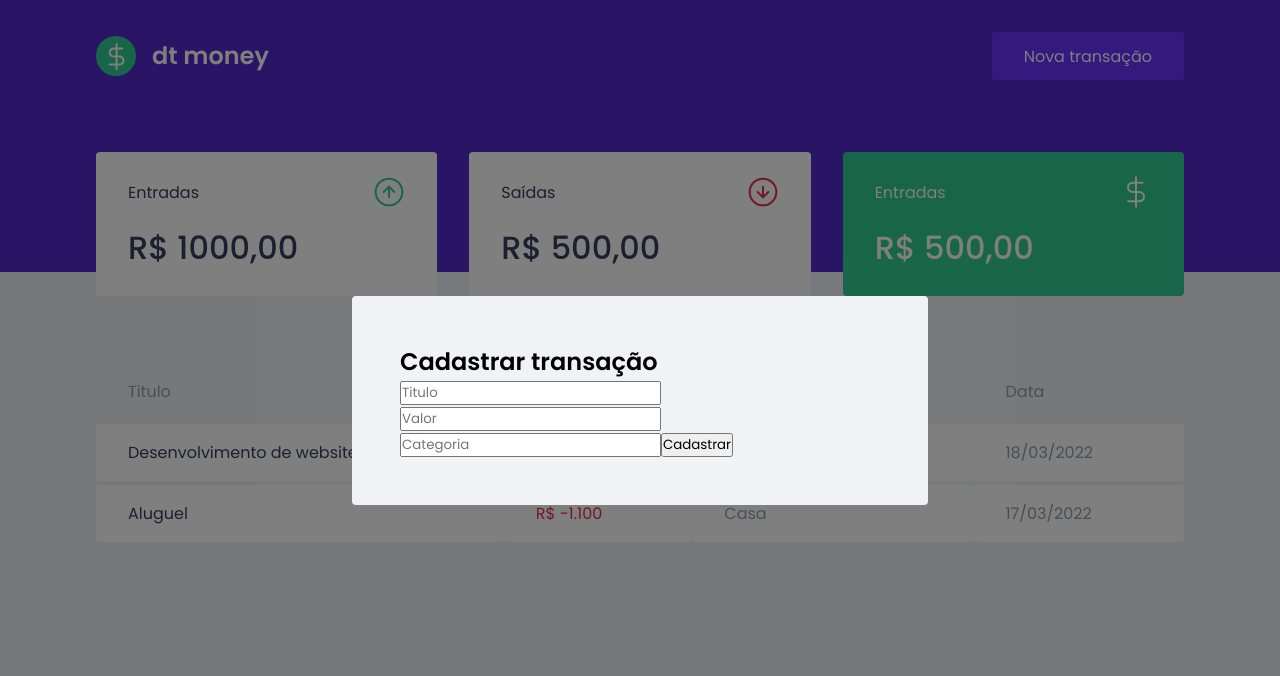
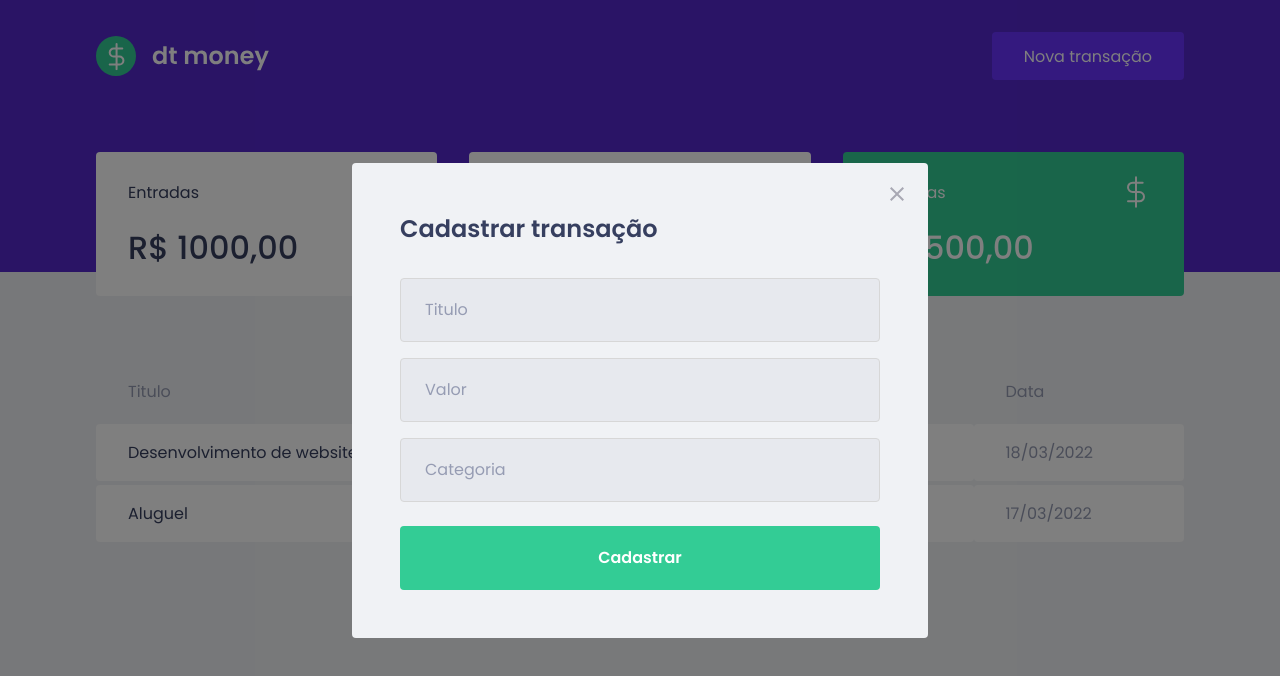
Before and after one commit to luisdasilvahenrique/Ignite-ReactJS-dt-money, a React (Create React App) app: page / in a window 1280 px wide. Both pictures are taken after a click on the button "Nova transação". Shown: the top 676 px of the page. Built offline with nearby package versions, Linux system fonts and the light colour scheme; no server answers; what miragejs would draw is missing.

Commit message:
estilizando modal

```diff
--- a/src/components/NewTransactionModal/index.tsx
+++ b/src/components/NewTransactionModal/index.tsx
@@ -1,6 +1,6 @@
 import Modal from "react-modal";
 import { Container } from "./styles";
-;
+import closeImg from "../../assets/close.svg"
 
 interface NewTransactionModalProps{
 
@@ -19,6 +19,15 @@
 
         >
 
+            <button
+            type="button"
+            onClick={onRequestClose}
+            className="react-modal-close"
+            >
+
+                <img src={closeImg} alt="Fechar modal" />
+            </button>
+
            <Container>
             <h2>Cadastrar transação</h2>
 
--- a/src/components/NewTransactionModal/styles.ts
+++ b/src/components/NewTransactionModal/styles.ts
@@ -1,5 +1,50 @@
 import styled from "styled-components";
 
 export const Container = styled.form`
+    h2{
+        color: var(--text-title);
+        font-size: 1.5rem;
+        margin-bottom: 2rem;
+    }
 
+    input{
+        width: 100%;
+        padding: 0 1.5rem;
+        height: 4rem;
+        border-radius: 0.25rem;
+
+        border: 1px solid #d7d7d7;
+        background: #e7e9ee;
+
+        font-weight: 400;
+        font-size: 1rem;
+
+        &::placeholder{
+            color: var(--text-body);
+        }
+
+        & + input {
+            margin-top: 1rem;
+        }
+    }
+
+    button[type="submit"]{
+        width: 100%;
+        padding: 0 1.5rem;
+        height: 4rem;
+        background: var(--green);
+        color: #fff;
+        border-radius: 0.25rem;
+        border: 0;
+        font-size: 1rem;
+        font-weight: 600;
+        margin-top: 1.5rem;
+
+        transition: filter 0.2s;
+
+        &:hover{
+            filter: brightness(0.9);
+
+        }
+    }
 `;
--- a/src/styles/global.ts
+++ b/src/styles/global.ts
@@ -75,4 +75,18 @@
     position: relative;
     border-radius: 0.25rem;
 }
+
+.react-modal-close{
+    position: absolute;
+    right: 1.5rem;
+    top: 1.5rem;
+    border: 0;
+    background: transparent;
+
+    transition: filter 0.2s;
+
+    &:hover{
+        filter: brightness(0.8);
+    }
+}
 `
```
